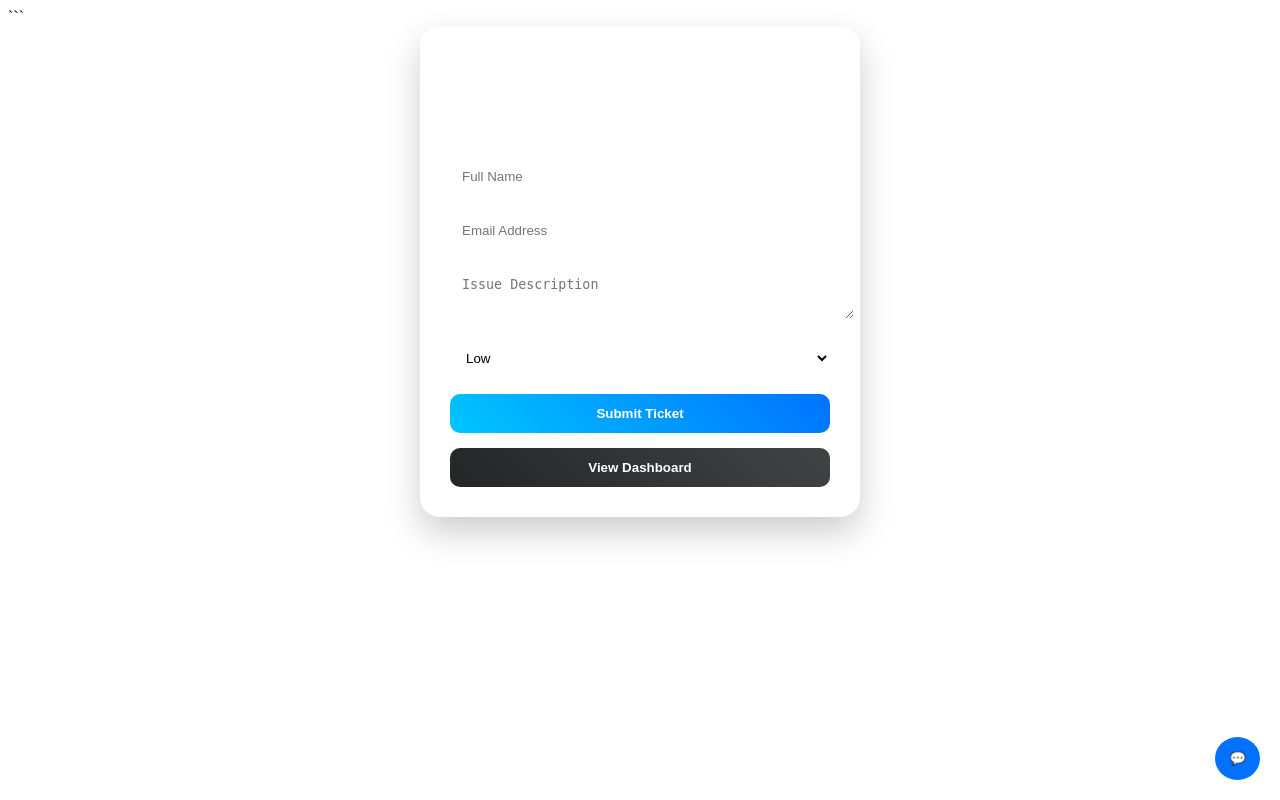
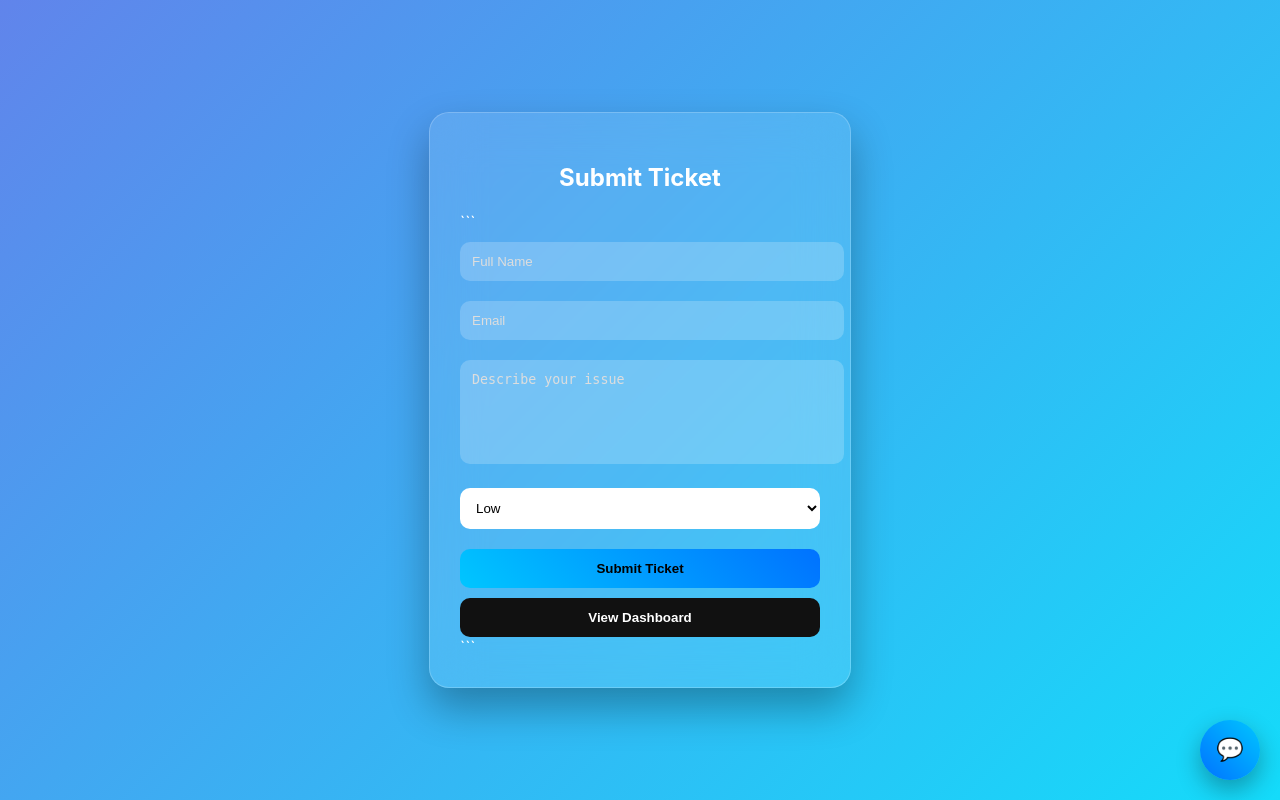
Before and after one commit to hanishzackariya12-netizen/ticketing-system, a Flask app: page / in a window 1280 px wide. Run offline with Flask 3, Linux system fonts and the light colour scheme; some libraries are stand-ins or nearby versions.

Commit message:
INSANE UI upgrade

````diff
--- a/templates/form.html
+++ b/templates/form.html
@@ -1,115 +1,164 @@
 <!DOCTYPE html>
 
-<html>
+<html lang="en">
 <head>
-    <title>Submit Ticket</title>
+<meta charset="UTF-8">
+<title>Ticket System</title>
 
-```
 <style>
-```
-
+/* BACKGROUND */
 body {
     margin: 0;
-font-family: 'Poppins', sans-serif;
-background: linear-gradient(135deg, #1d2b64, #6dd5ed);
+    font-family: 'Inter', sans-serif;
     height: 100vh;
+    overflow: hidden;
+
+    background: linear-gradient(-45deg, #4facfe, #00f2fe, #667eea, #764ba2);
+    background-size: 400% 400%;
+    animation: gradientBG 10s ease infinite;
+
+    display: flex;
+    align-items: center;
+    justify-content: center;
 }
 
-.container {
-display: flex;
-justify-content: center;
-align-items: center;
-height: 100%;
+@keyframes gradientBG {
+    0% { background-position: 0% 50%;}
+    50% { background-position: 100% 50%;}
+    100% { background-position: 0% 50%;}
 }
 
+/* CARD */
 .form-container {
-width: 380px;
+    width: 360px;
     padding: 30px;
     border-radius: 20px;
-backdrop-filter: blur(15px);
-background: rgba(255,255,255,0.15);
-box-shadow: 0 15px 35px rgba(0,0,0,0.2);
+
+    background: rgba(255,255,255,0.1);
+    backdrop-filter: blur(25px);
+    border: 1px solid rgba(255,255,255,0.2);
+
+    box-shadow: 0 20px 40px rgba(0,0,0,0.3);
+    color: white;
+
+    animation: fadeIn 0.8s ease;
+}
+
+@keyframes fadeIn {
+    from {opacity:0; transform:translateY(30px);}
+    to {opacity:1; transform:translateY(0);}
+}
+
+h2 {
+    text-align: center;
+    margin-bottom: 20px;
+}
+
+/* INPUTS */
+input, textarea, select {
+    width: 100%;
+    padding: 12px;
+    margin: 10px 0;
+
+    border-radius: 10px;
+    border: none;
+    outline: none;
+
+    background: rgba(255,255,255,0.2);
+    color: white;
+
+    transition: 0.3s;
+}
+
+input:focus, textarea:focus {
+    background: rgba(255,255,255,0.35);
+    transform: scale(1.02);
+}
+
+textarea {
+    resize: none;
+    height: 80px;
+}
+
+::placeholder {
+    color: #ddd;
+}
+
+/* SELECT FIX */
+select {
+    background: white;
+    color: black;
+}
+
+/* BUTTONS */
+.btn {
+    width: 100%;
+    padding: 12px;
+    border: none;
+    border-radius: 10px;
+    margin-top: 10px;
+    cursor: pointer;
+    font-weight: bold;
+    transition: 0.3s;
+}
+
+.submit-btn {
+    background: linear-gradient(45deg, #00c6ff, #0072ff);
+}
+
+.submit-btn:hover {
+    transform: scale(1.05);
+}
+
+.dashboard-btn {
+    background: #111;
     color: white;
 }
 
-.form-container h2,
-.form-container p {
-text-align: center;
-}
-
-.input-group {
-margin-top: 15px;
-}
-
-.input-group input,
-.input-group textarea {
-width: 100%;
-padding: 12px;
-border-radius: 10px;
-border: none;
-outline: none;
-background: rgba(255,255,255,0.25);
-color: black;
-}
-
-.input-group select {
-width: 100%;
-padding: 12px;
-border-radius: 10px;
-border: none;
-background: white;
-color: black;
-font-weight: 500;
-}
-
-.btn {
-width: 100%;
-padding: 12px;
-margin-top: 15px;
-border: none;
-border-radius: 10px;
-background: linear-gradient(45deg, #00c6ff, #0072ff);
-color: white;
-font-weight: bold;
-cursor: pointer;
-}
-
-.dashboard-btn {
-background: linear-gradient(45deg, #232526, #414345);
-}
-
-/* CHAT */
+/* CHAT BUTTON */
 .chat-btn {
     position: fixed;
     bottom: 20px;
     right: 20px;
-background: #0072ff;
+
+    width: 60px;
+    height: 60px;
+
+    border-radius: 50%;
+    border: none;
+
+    background: linear-gradient(45deg, #0072ff, #00c6ff);
     color: white;
-border: none;
-padding: 14px;
-border-radius: 50%;
+    font-size: 22px;
     cursor: pointer;
+
+    box-shadow: 0 10px 25px rgba(0,0,0,0.3);
 }
 
+/* CHATBOX */
 .chatbox {
-display: none;
     position: fixed;
-bottom: 80px;
+    bottom: 90px;
     right: 20px;
+
     width: 320px;
     height: 420px;
-background: white;
-border-radius: 15px;
-box-shadow: 0 10px 25px rgba(0,0,0,0.2);
+
+    border-radius: 20px;
+    display: none;
     flex-direction: column;
+
+    background: rgba(255,255,255,0.1);
+    backdrop-filter: blur(20px);
+
+    box-shadow: 0 10px 40px rgba(0,0,0,0.4);
     overflow: hidden;
 }
 
 .chat-header {
-background: #0072ff;
+    padding: 12px;
+    background: linear-gradient(45deg, #0072ff, #00c6ff);
     color: white;
-padding: 12px;
-text-align: center;
 }
 
 .chat-messages {
@@ -122,121 +171,81 @@ font-size: 14px;
 .chat-input {
     display: flex;
     padding: 10px;
-gap: 8px;
 }
 
 .chat-input input {
     flex: 1;
-padding: 10px;
-border-radius: 8px;
-border: 1px solid #ccc;
+    padding: 8px;
 }
 
 .chat-input button {
+    margin-left: 5px;
     background: #0072ff;
     color: white;
     border: none;
-padding: 10px 14px;
-border-radius: 8px;
-cursor: pointer;
+    border-radius: 5px;
 }
 
 /* SUCCESS POPUP */
 .success-popup {
     position: fixed;
-top: 0;
-left: 0;
-width: 100%;
-height: 100%;
-background: rgba(0,0,0,0.4);
+    top: 20px;
+    background: #00c853;
+    padding: 12px 20px;
+    border-radius: 10px;
+    color: white;
     display: none;
-align-items: center;
-justify-content: center;
-z-index: 9999;
+
+    animation: slideDown 0.5s ease;
 }
 
-.success-box {
-background: white;
-padding: 30px;
-border-radius: 15px;
-text-align: center;
-animation: popIn 0.4s ease;
+@keyframes slideDown {
+    from {transform: translateY(-50px); opacity:0;}
+    to {transform: translateY(0); opacity:1;}
 }
-
-.checkmark {
-font-size: 40px;
-color: #28a745;
-margin-bottom: 10px;
-}
-
-@keyframes popIn {
-from { transform: scale(0.5); opacity: 0; }
-to { transform: scale(1); opacity: 1; }
-} </style>
+</style>
 
 </head>
 
 <body>
 
-<!-- SUCCESS POPUP -->
+<div class="form-container">
+    <h2>Submit Ticket</h2>
 
-<div id="successPopup" class="success-popup">
-    <div class="success-box">
-        <div class="checkmark">✔</div>
-        <h3>Ticket Submitted!</h3>
-        <p>Your issue has been recorded successfully.</p>
-    </div>
+```
+<form method="POST" action="/submit">
+    <input id="name" name="name" placeholder="Full Name" required>
+    <input id="email" name="email" type="email" placeholder="Email" required>
+    <textarea id="issue" name="issue" placeholder="Describe your issue" required></textarea>
+
+    <select id="priority" name="priority">
+        <option>Low</option>
+        <option>Medium</option>
+        <option>High</option>
+    </select>
+
+    <button class="btn submit-btn">Submit Ticket</button>
+</form>
+
+<a href="/admin">
+    <button class="btn dashboard-btn" type="button">View Dashboard</button>
+</a>
+```
+
 </div>
 
-<div class="container">
-<div class="form-container">
-
-<h2>Submit Ticket</h2>
-<p>Raise your issue and we’ll resolve it quickly</p>
-
-<form method="POST" action="/submit">
-
-<div class="input-group">
-    <input type="text" name="name" required placeholder="Full Name">
-</div>
-
-<div class="input-group">
-    <input type="email" name="email" required placeholder="Email Address">
-</div>
-
-<div class="input-group">
-    <textarea name="issue" required placeholder="Issue Description"></textarea>
-</div>
-
-<div class="input-group">
-    <select name="priority">
-        <option value="Low">Low</option>
-        <option value="Medium">Medium</option>
-        <option value="High">High</option>
-    </select>
-</div>
-
-<button type="submit" class="btn">Submit Ticket</button>
-
-<a href="/admin">
-    <button type="button" class="btn dashboard-btn">View Dashboard</button>
-</a>
-
-</form>
-</div>
-</div>
-
-<!-- CHAT -->
+<div id="successPopup" class="success-popup">✅ Ticket submitted successfully</div>
 
 <button class="chat-btn" onclick="toggleChat()">💬</button>
 
 <div id="chatbox" class="chatbox">
     <div class="chat-header">AI Assistant</div>
+
+```
 <div id="messages" class="chat-messages"></div>
 
-```
 <div class="chat-input">
-    <input id="userInput" type="text" placeholder="Type message...">
+    <input id="userInput" placeholder="Type message...">
     <button onclick="sendMessage()">➤</button>
 </div>
 ```
@@ -245,71 +254,52 @@ to { transform: scale(1); opacity: 1; }
 
 <script>
 function toggleChat() {
-    let box = document.getElementById("chatbox");
-    box.style.display = (box.style.display === "flex") ? "none" : "flex";
+    let chat = document.getElementById("chatbox");
+    chat.style.display = chat.style.display === "flex" ? "none" : "flex";
 }
 
-function sendMessage() {
+async function sendMessage() {
     let input = document.getElementById("userInput");
-    let message = input.value.trim();
+    let msg = input.value;
+    let box = document.getElementById("messages");
 
-    if (message === "") return;
+    if (!msg) return;
 
-    let msgBox = document.getElementById("messages");
-    msgBox.innerHTML += `<div><b>You:</b> ${message}</div>`;
+    box.innerHTML += "<b>You:</b> " + msg + "<br>";
+    input.value = "";
 
-    fetch("/chat", {
+    let res = await fetch("/chat", {
         method: "POST",
-        headers: {"Content-Type": "application/json"},
-        body: JSON.stringify({ message: message })
-    })
-    .then(res => res.json())
-    .then(data => {
-        msgBox.innerHTML += `<div><b>Bot:</b> ${data.reply}</div>`;
+        headers: {"Content-Type":"application/json"},
+        body: JSON.stringify({message: msg})
+    });
+
+    let data = await res.json();
+
+    box.innerHTML += "<b>Bot:</b> " + data.reply + "<br>";
 
     if (data.autofill) {
         if (data.autofill.name)
-                document.querySelector('input[name="name"]').value = data.autofill.name;
+            document.getElementById("name").value = data.autofill.name;
 
         if (data.autofill.email)
-                document.querySelector('input[name="email"]').value = data.autofill.email;
+            document.getElementById("email").value = data.autofill.email;
 
-            if (data.autofill.description)
-                document.querySelector('textarea[name="issue"]').value = data.autofill.description;
-
-            if (data.autofill.priority)
-                document.querySelector('select[name="priority"]').value = data.autofill.priority;
+        document.getElementById("issue").value = data.autofill.description;
+        document.getElementById("priority").value = data.autofill.priority;
     }
 
-        msgBox.scrollTop = msgBox.scrollHeight;
-    })
-    .catch(() => {
-        msgBox.innerHTML += `<div><b>Bot:</b> Server error</div>`;
-    });
-
-    input.value = "";
+    box.scrollTop = box.scrollHeight;
 }
 
-// ENTER KEY SEND
-document.getElementById("userInput").addEventListener("keypress", function(e) {
-    if (e.key === "Enter") sendMessage();
-});
+// SUCCESS POPUP
+window.onload = () => {
+    const url = new URL(window.location.href);
+    if (url.searchParams.get("success")) {
+        let popup = document.getElementById("successPopup");
+        popup.style.display = "block";
 
-// SUCCESS POPUP
-function showSuccessPopup() {
-    const popup = document.getElementById("successPopup");
-    popup.style.display = "flex";
-
-    setTimeout(() => {
-        popup.style.display = "none";
-    }, 3000);
-}
-
-// TRIGGER FROM URL
-window.onload = function () {
-    const urlParams = new URLSearchParams(window.location.search);
-    if (urlParams.get("success") === "1") {
-        showSuccessPopup();
+        setTimeout(() => popup.style.display = "none", 3000);
     }
 };
 </script>
````
Lines whose indentation alone changed are shown as unchanged.
